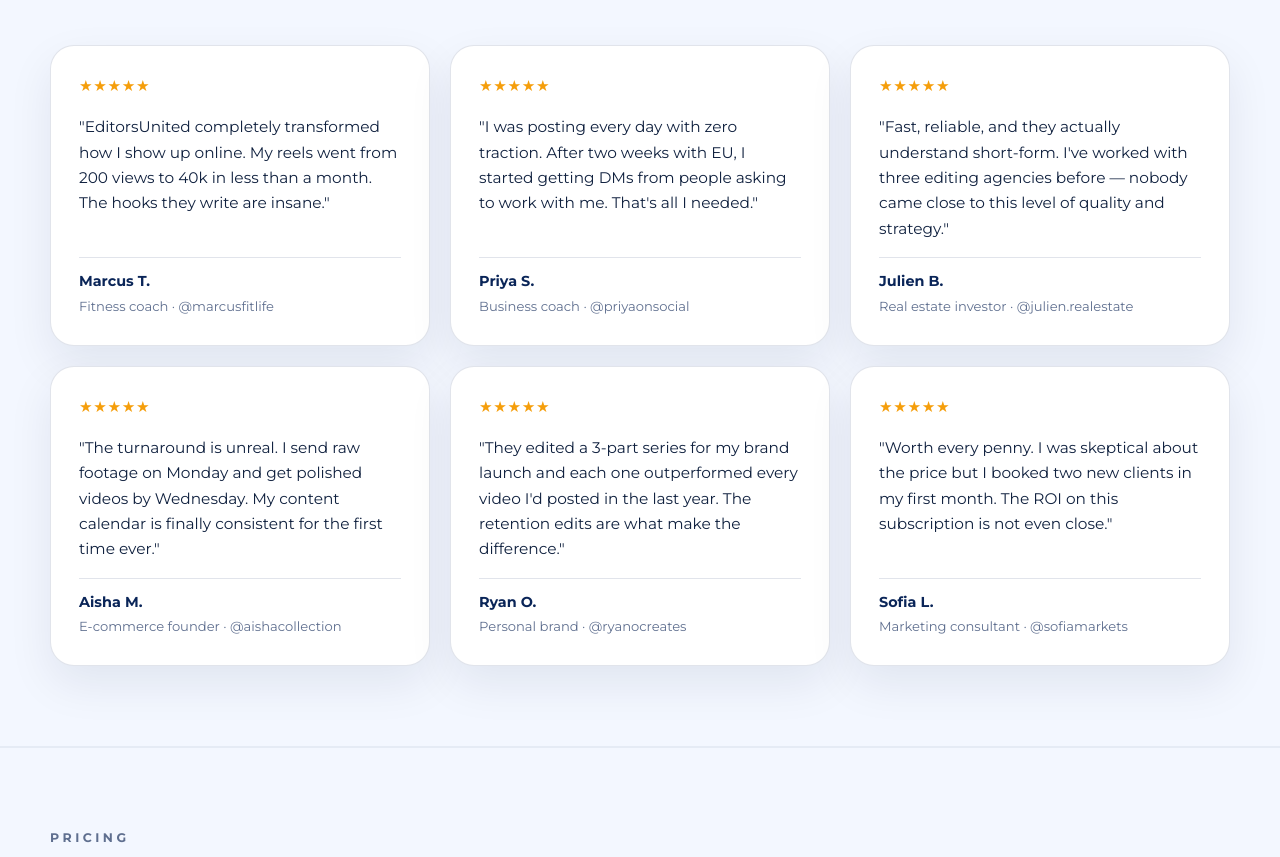
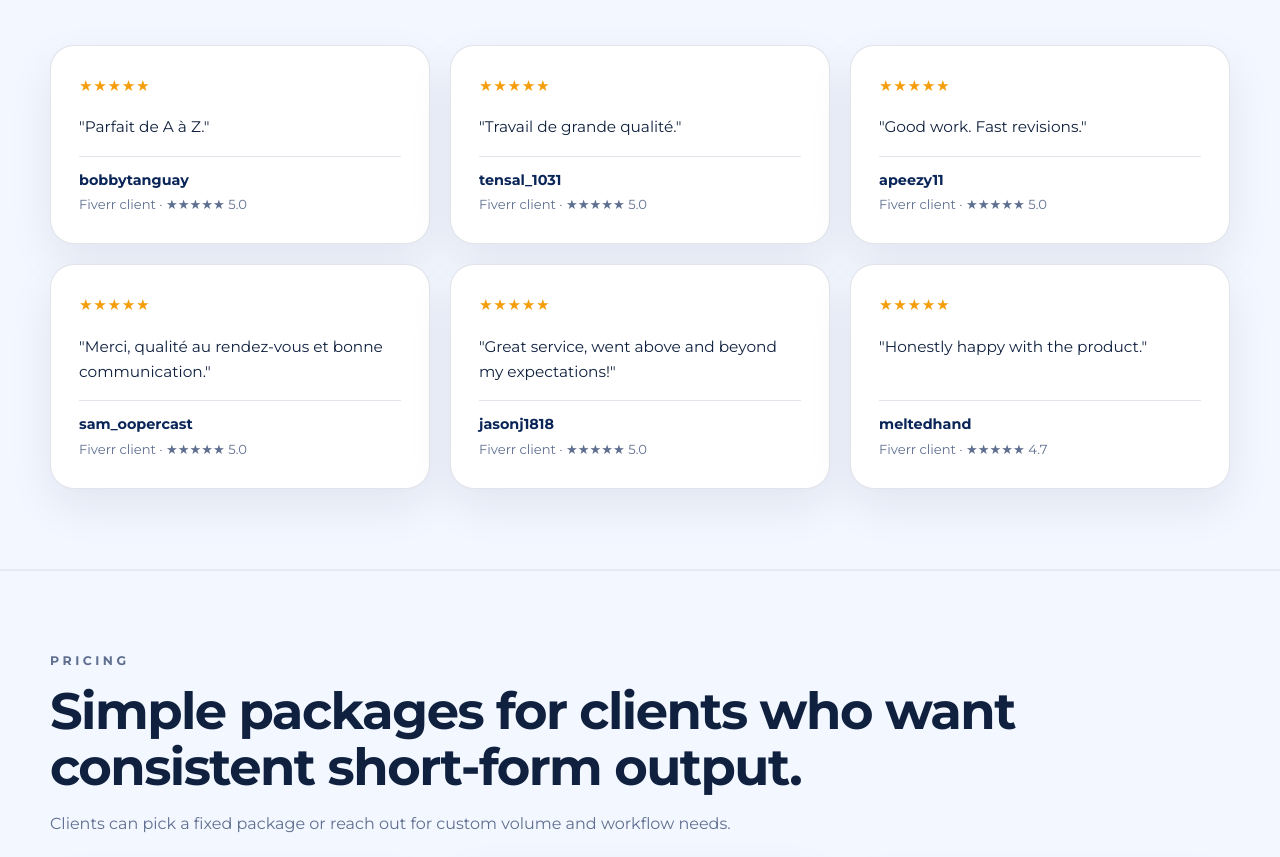
Before and after one commit to EddyUtd/editorsunited, a plain HTML site: page index.html in a window 1280 px wide. Shown: the part 2742-3599 px from the top of the page. Drawn offline with Linux system fonts and the light colour scheme.

Commit message:
Replace placeholder reviews with real Fiverr client reviews

```diff
--- a/index.html
+++ b/index.html
@@ -157,54 +157,53 @@
           </div>
         </div>
 
-        <!-- Replace the cards below with your real client reviews -->
         <div class="reviews-grid">
           <article class="review-card">
             <div class="review-card-stars">★★★★★</div>
-            <p class="review-text">"EditorsUnited completely transformed how I show up online. My reels went from 200 views to 40k in less than a month. The hooks they write are insane."</p>
+            <p class="review-text">"Parfait de A à Z."</p>
             <div class="review-author">
-              <strong>Marcus T.</strong>
-              <span>Fitness coach · @marcusfitlife</span>
+              <strong>bobbytanguay</strong>
+              <span>Fiverr client · ★★★★★ 5.0</span>
             </div>
           </article>
           <article class="review-card">
             <div class="review-card-stars">★★★★★</div>
-            <p class="review-text">"I was posting every day with zero traction. After two weeks with EU, I started getting DMs from people asking to work with me. That's all I needed."</p>
+            <p class="review-text">"Travail de grande qualité."</p>
             <div class="review-author">
-              <strong>Priya S.</strong>
-              <span>Business coach · @priyaonsocial</span>
+              <strong>tensal_1031</strong>
+              <span>Fiverr client · ★★★★★ 5.0</span>
             </div>
           </article>
           <article class="review-card">
             <div class="review-card-stars">★★★★★</div>
-            <p class="review-text">"Fast, reliable, and they actually understand short-form. I've worked with three editing agencies before — nobody came close to this level of quality and strategy."</p>
+            <p class="review-text">"Good work. Fast revisions."</p>
             <div class="review-author">
-              <strong>Julien B.</strong>
-              <span>Real estate investor · @julien.realestate</span>
+              <strong>apeezy11</strong>
+              <span>Fiverr client · ★★★★★ 5.0</span>
             </div>
           </article>
           <article class="review-card">
             <div class="review-card-stars">★★★★★</div>
-            <p class="review-text">"The turnaround is unreal. I send raw footage on Monday and get polished videos by Wednesday. My content calendar is finally consistent for the first time ever."</p>
+            <p class="review-text">"Merci, qualité au rendez-vous et bonne communication."</p>
             <div class="review-author">
-              <strong>Aisha M.</strong>
-              <span>E-commerce founder · @aishacollection</span>
+              <strong>sam_oopercast</strong>
+              <span>Fiverr client · ★★★★★ 5.0</span>
             </div>
           </article>
           <article class="review-card">
             <div class="review-card-stars">★★★★★</div>
-            <p class="review-text">"They edited a 3-part series for my brand launch and each one outperformed every video I'd posted in the last year. The retention edits are what make the difference."</p>
+            <p class="review-text">"Great service, went above and beyond my expectations!"</p>
             <div class="review-author">
-              <strong>Ryan O.</strong>
-              <span>Personal brand · @ryanocreates</span>
+              <strong>jasonj1818</strong>
+              <span>Fiverr client · ★★★★★ 5.0</span>
             </div>
           </article>
           <article class="review-card">
             <div class="review-card-stars">★★★★★</div>
-            <p class="review-text">"Worth every penny. I was skeptical about the price but I booked two new clients in my first month. The ROI on this subscription is not even close."</p>
+            <p class="review-text">"Honestly happy with the product."</p>
             <div class="review-author">
-              <strong>Sofia L.</strong>
-              <span>Marketing consultant · @sofiamarkets</span>
+              <strong>meltedhand</strong>
+              <span>Fiverr client · ★★★★★ 4.7</span>
             </div>
           </article>
         </div>
```
